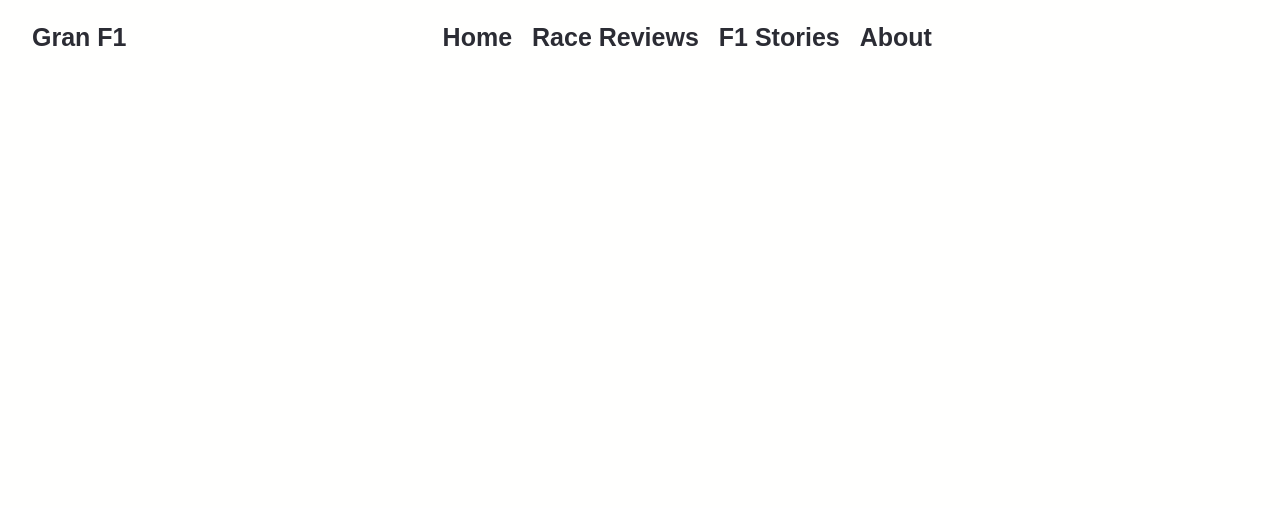
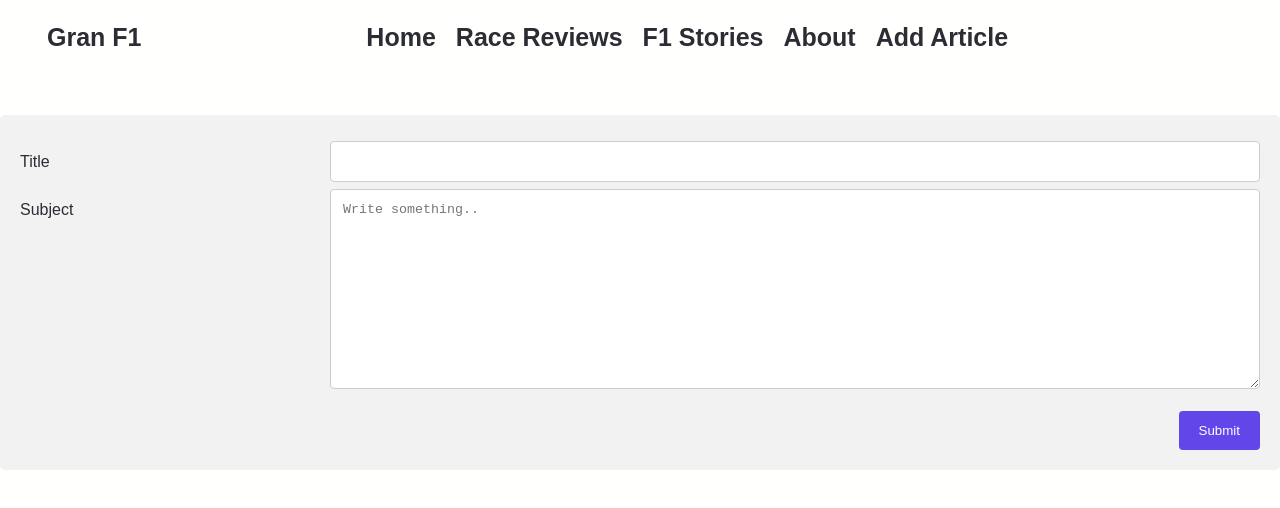
Before and after one commit to MarioMarkov/GranF1, a React (Create React App) app: page /add in a window 1280 px wide. Shown: the top 508 px of the page. Built offline with nearby package versions, Linux system fonts and the light colour scheme.

Commit message:
moved pages"

```diff
--- a/src/App.css
+++ b/src/App.css
@@ -1,6 +1,7 @@
 *{
   margin: 0;
   padding: 0;
+  box-sizing: border-box;
 }
 
 
--- a/src/App.js
+++ b/src/App.js
@@ -10,6 +10,7 @@ import About from './About';
 import Article from './articles/Article';
 import Articles from './articles/Articles';
 import EditArticle from './articles/EditArticle';
+import AddArticle from './articles/AddArticle';
 function App() {
   return (
     <div className="App">
@@ -22,6 +23,7 @@ function App() {
       <Route path="about" element={<About />} />
       <Route path="articles/:articleId" element={<Article />} />
       <Route path="articles/edit/:articleId" element={<EditArticle />} />
+      <Route path="add" element={<AddArticle />} />
 
     </Routes>
   </BrowserRouter>
--- a/src/articles/AddArticle.css
+++ b/src/articles/AddArticle.css
@@ -4,3 +4,65 @@
     text-align: center;
     margin-bottom: 2rem;
 }
+
+
+
+input[type=text], select, textarea {
+    width: 100%;
+    padding: 12px;
+    border: 1px solid #ccc;
+    border-radius: 4px;
+    resize: vertical;
+  }
+
+  label {
+    padding: 12px 12px 12px 0;
+    display: inline-block;
+  }
+
+  input[type=submit] {
+    background-color: #6246ea;
+    color: white;
+    padding: 12px 20px;
+    border: none;
+    border-radius: 4px;
+    cursor: pointer;
+    float: right;
+  }
+
+  input[type=submit]:hover {
+    background-color: #5738ee;
+  }
+
+  .container {
+    border-radius: 5px;
+    background-color: #f2f2f2;
+    padding: 20px;
+  }
+
+  .col-25 {
+    float: left;
+    width: 25%;
+    margin-top: 6px;
+  }
+
+  .col-75 {
+    float: left;
+    width: 75%;
+    margin-top: 6px;
+  }
+
+  /* Clear floats after the columns */
+  .row:after {
+    content: "";
+    display: table;
+    clear: both;
+  }
+
+  /* Responsive layout - when the screen is less than 600px wide, make the two columns stack on top of each other instead of next to each other */
+  @media screen and (max-width: 600px) {
+    .col-25, .col-75, input[type=submit] {
+      width: 100%;
+      margin-top: 0;
+    }
+  }
--- a/src/articles/AddArticle.js
+++ b/src/articles/AddArticle.js
@@ -1,10 +1,12 @@
 import React from 'react';
 import { useState } from 'react';
+import axios from 'axios';
+import './AddArticle.css';
 
-import './AddArticle.css';
-function AddArticle({ addArticle }) {
 
-    // Image markdown tag ![alt text for screen readers](link "Text to show on mouseover").
+function AddArticle() {
+
+    // Image markdown tag ![alt text htmlFor screen readers](link "Text to show on mouseover").
 
 
     const [state, setState] = useState({ title: '', content: '' });
@@ -15,35 +17,79 @@ function AddArticle({ addArticle }) {
         addArticle({title:state.title,content: state.content,image:image, image_name:image.name})
     }
 
+
+    const addArticle =  async (article) => {
+
+        try {
+            await axios.post("/api/articles", article, {
+            mode: 'cors',
+              headers: {
+                "Content-Type": "multipart/form-data"
+              }
+            });
+          } catch (err) {
+            console.log(err);
+          }
+
+        // TODO et all articles again
+        console.log(article)
+    }
+
     return (
-        <div className='story-form'>
-            Add Article:
-            <form onSubmit={ e => handleSubmit(e)}>
-                <label>
-                    Title:
-                    <input onChange={e => setState({ ...state, [e.target.name]: e.target.value })}
+        // <div className='story-form'>
+        //     Add Article:
+        //     <form onSubmit={ e => handleSubmit(e)}>
+        //         <label>
+        //             Title:<input onChange={e => setState({ ...state, [e.target.name]: e.target.value })}
+        //                 value={state.title} type="text" name="title" />
+        //         </label><br />
+
+        //         <label>
+        //             Content:
+        //             <textarea onChange={e =>   setState({ ...state, [e.target.name]: e.target.value })}
+        //                 value={state.content} type="text" name="content" />
+        //         </label><br />
+        //         <label>
+
+        //             Image
+        //             <input
+        //                 type="file"
+        //                 name="image"
+        //                 onChange={(event) => {
+        //                     setImage(event.target.files[0]);
+        //                 }}
+        //             />
+
+        //         </label>
+        //         <input type="submit" value="Submit" />
+        //     </form>
+        // </div>
+        <div className="container">
+    <form action="/action_page.php">
+        <div className="row">
+            <div className="col-25">
+            <label htmlFor="title">Title</label>
+            </div>
+            <div className="col-75">
+            <input onChange={e => setState({ ...state, [e.target.name]: e.target.value })}
                         value={state.title} type="text" name="title" />
-                </label>
-                <label>
-                    Content:
-                    <textarea onChange={e =>   setState({ ...state, [e.target.name]: e.target.value })}
-                        value={state.content} type="text" name="content" />
-                </label>
-                <label>
+            </div>
+        </div>
 
-                    Image
-                    <input
-                        type="file"
-                        name="image"
-                        onChange={(event) => {
-                            setImage(event.target.files[0]);
-                        }}
-                    />
-
-                </label>
-                <input type="submit" value="Submit" />
-            </form>
+        <div className="row">
+            <div className="col-25">
+            <label htmlFor="subject">Subject</label>
+            </div>
+            <div className="col-75">
+                        <textarea id="subject" name="subject" placeholder="Write something.." style={{height : 200 + 'px'}}></textarea>
+            </div>
         </div>
+        <br/>
+        <div className="row">
+            <input type="submit" value="Submit"/>
+        </div>
+        </form>
+    </div>
     );
 }
 
--- a/src/articles/Articles.js
+++ b/src/articles/Articles.js
@@ -1,8 +1,6 @@
 import React ,{ useState ,useEffect} from 'react';
 import { Link } from "react-router-dom";
-import AddArticle from './AddArticle';
 import './Articles.css';
-import axios from 'axios';
 
 function Articles() {
 
@@ -20,30 +18,11 @@ function Articles() {
         getArticles()
     }, [])
 
-    const addArticle =  async (article) => {
-        let articles_new = [...articles, article]
 
-        try {
-            await axios.post("/api/articles", article, {
-            mode: 'cors',
-              headers: {
-                "Content-Type": "multipart/form-data"
-              }
-            });
-          } catch (err) {
-            console.log(err);
-          }
-
-        // TODO et all articles again
-        setArticles(articles_new);
-        getArticles();
-        console.log(articles)
-    }
 
 
     return (
         <div>
-            <AddArticle addArticle={addArticle}></AddArticle>
              <div className='grid-container'>
                 {articles.map((article) => {
 
--- a/src/navigation/Navbar.js
+++ b/src/navigation/Navbar.js
@@ -13,6 +13,7 @@ function Navbar() {
                 <Link to="/articles">Race Reviews</Link>
                 <Link to="/articles">F1 Stories</Link>
                 <Link to="/about">About</Link>
+                <Link to="/add">Add Article</Link>
 
         </div>
 
```
